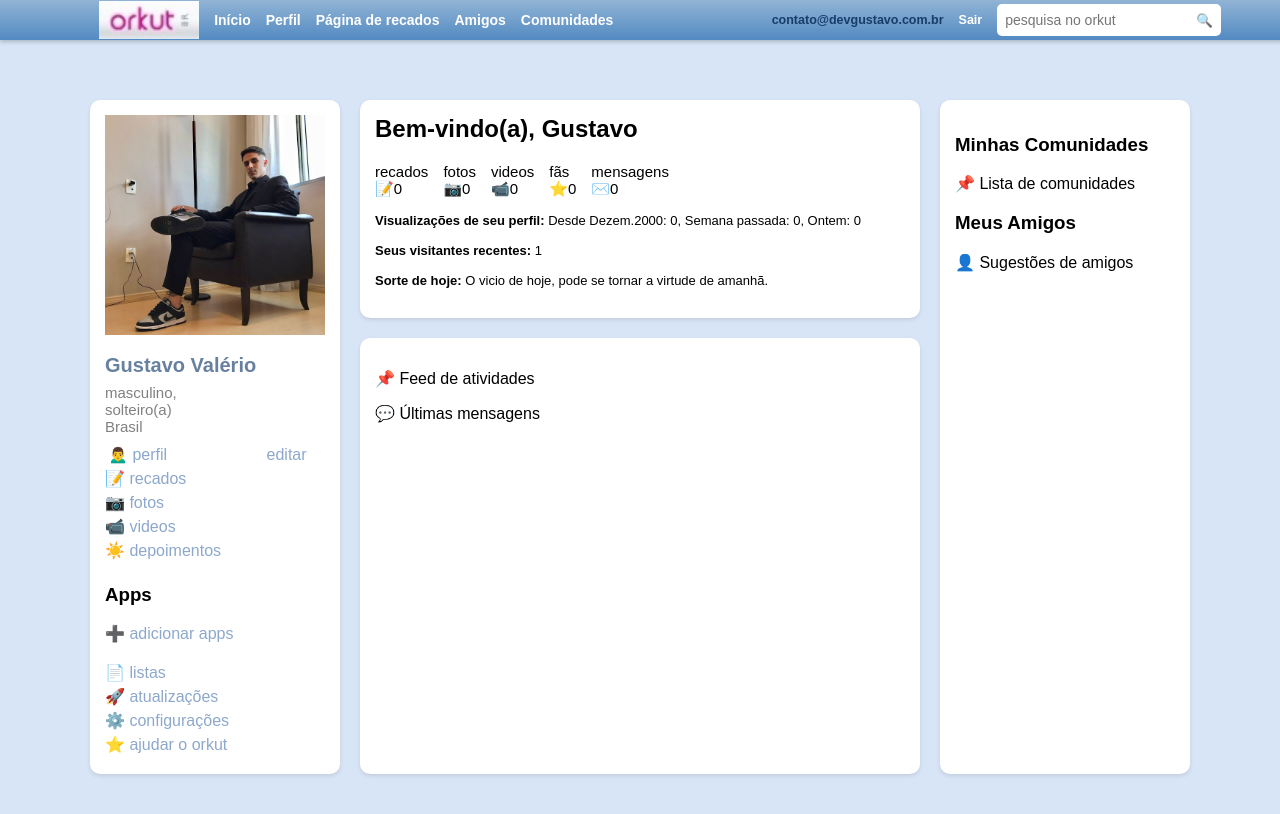
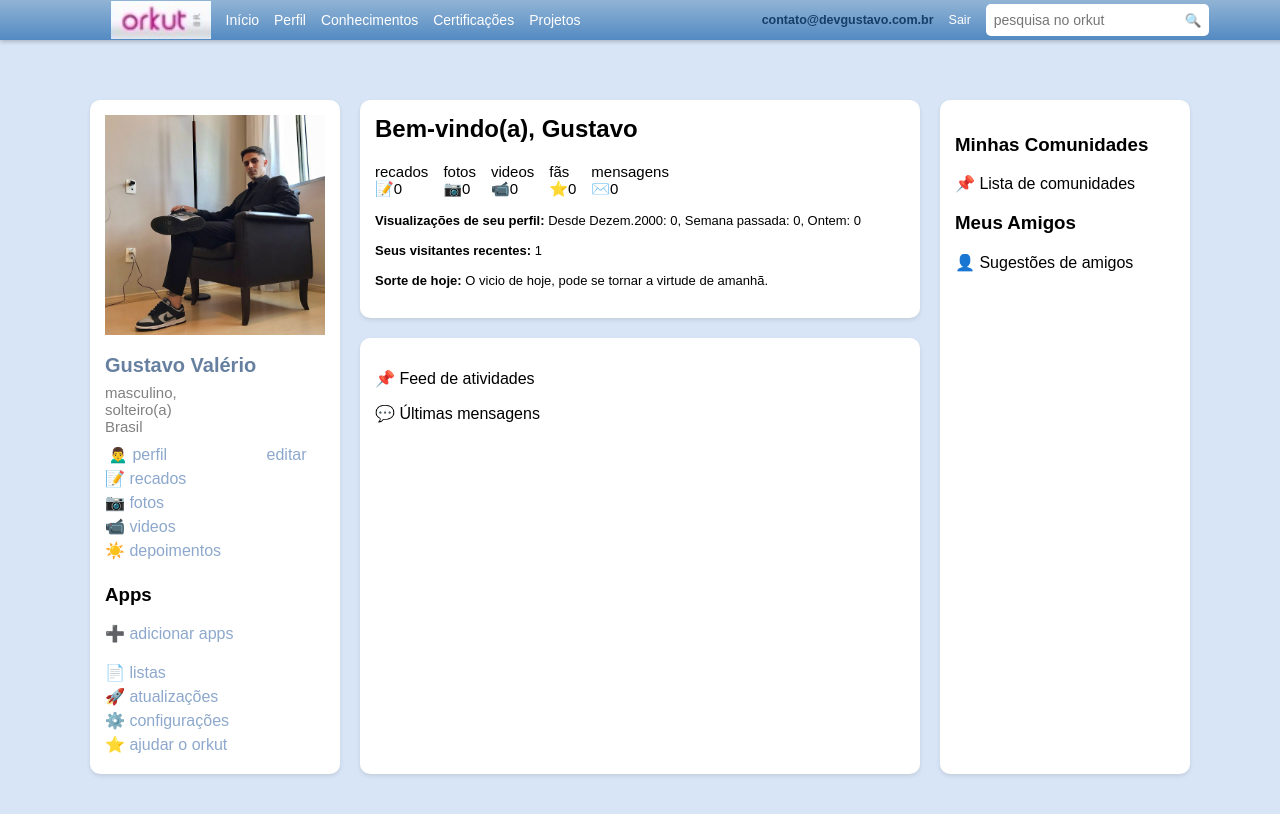
Before and after one commit to hengustavoo/Portifolio, a website: page public/index.html in a window 1280 px wide. Drawn offline with nearby package versions, Linux system fonts and the light colour scheme; no server answers; a web font is replaced by a local one.

Commit message:
Alterando nome das abas e fonte

```diff
--- a/public/css/style.css
+++ b/public/css/style.css
@@ -31,7 +31,6 @@
   align-items: center;
   text-align: center;
   font-size: 12.5px;
-  font-weight: bold;
 }
 
 .menu a {
@@ -80,11 +79,11 @@
   align-items: center;
   text-align: center;
   font-size: 12.5px;
-  font-weight: bold;
 }
 
 #email {
   color: #173d69;
+  font-weight: bold;
 }
 
 a {
--- a/public/index.html
+++ b/public/index.html
@@ -17,9 +17,9 @@
         <img src="./imgs/logo orkut.png" alt="" />
         <a href="">Início</a>
         <a href="">Perfil</a>
-        <a href="">Página de recados</a>
-        <a href="">Amigos</a>
-        <a href="">Comunidades</a>
+        <a href="">Conhecimentos</a>
+        <a href="">Certificações</a>
+        <a href="">Projetos</a>
       </div>
       <div class="menu2">
         <a href="" id="email">contato@devgustavo.com.br</a>
```
